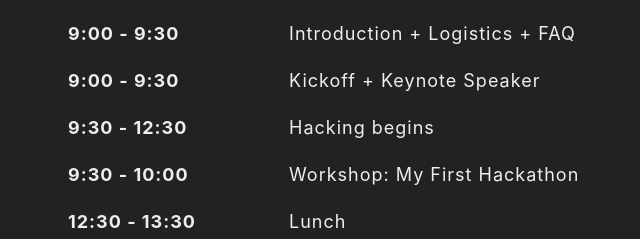
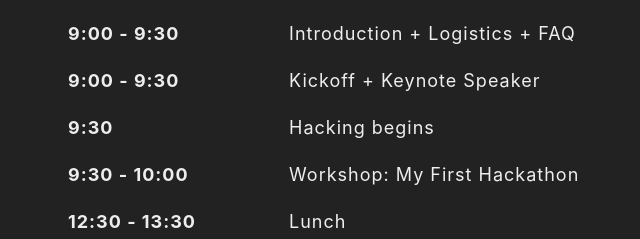
Before and after one commit to divhackscu/divhackscu.github.io-ARCHIVE, a website with bundled scripts: page index.html in a window 1280 px wide. Shown: the part 2183-2422 px from the top of the page, 246-886 px from the left. Built offline with nearby package versions, Linux system fonts and the light colour scheme.

Commit message:
Update index.html

```diff
--- a/index.html
+++ b/index.html
@@ -97,7 +97,7 @@
         <td>Kickoff + Keynote Speaker</td>
         </tr>
         <tr>
-        <td><b>9:30 - 12:30</b></td>
+        <td><b>9:30</b></td>
         <td>Hacking begins</td>
         </tr>
         <tr>
```
